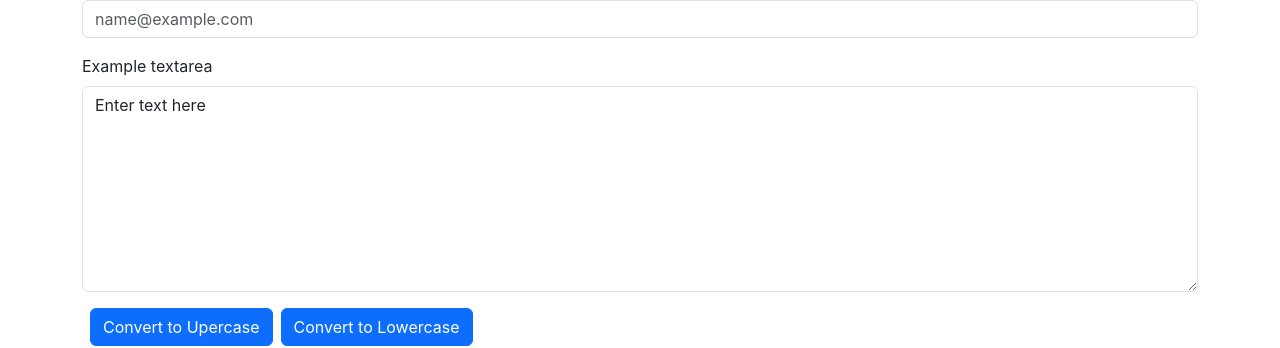
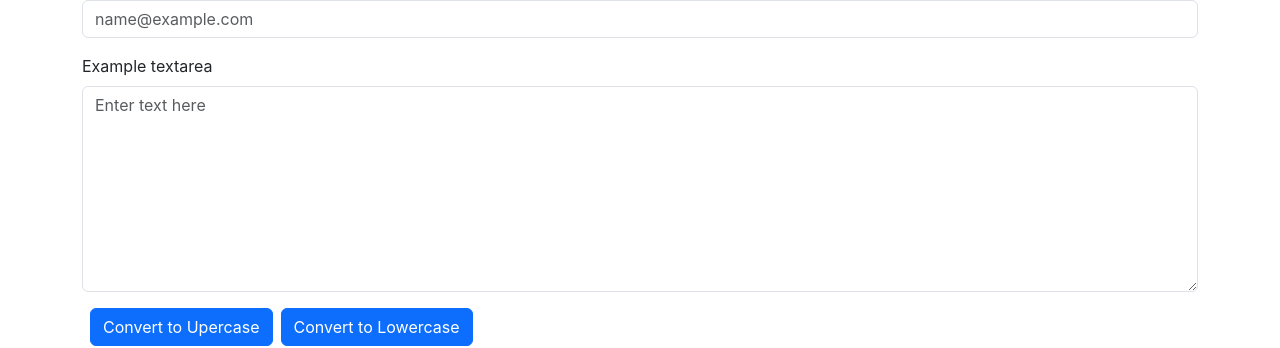
Before and after one commit to vishalsharma121/reactone, a React (Create React App) app: page / in a window 1280 px wide. Shown: the part 128-476 px from the top of the page. Built offline with nearby package versions, Linux system fonts and the light colour scheme.

Commit message:
next lesion

```diff
--- a/src/components/TextForm.js
+++ b/src/components/TextForm.js
@@ -28,7 +28,7 @@ return (
 </div>
 <div className="mb-3">
 <label htmlFor="text" className="form-label">Example textarea</label>
-<textarea className="form-control" value={text} onChange={handleOnChange} id="myBox" rows="8"></textarea>
+<textarea className="form-control" placeholder={text} onChange={handleOnChange} id="myBox" rows="8"></textarea>
 </div>
 <div className="btn btn-primary mx-2" onClick={handleUpClick}>Convert to Upercase</div>
 <div className="btn btn-primary max-2" onClick={handlelowClick}>Convert to Lowercase</div>
```
